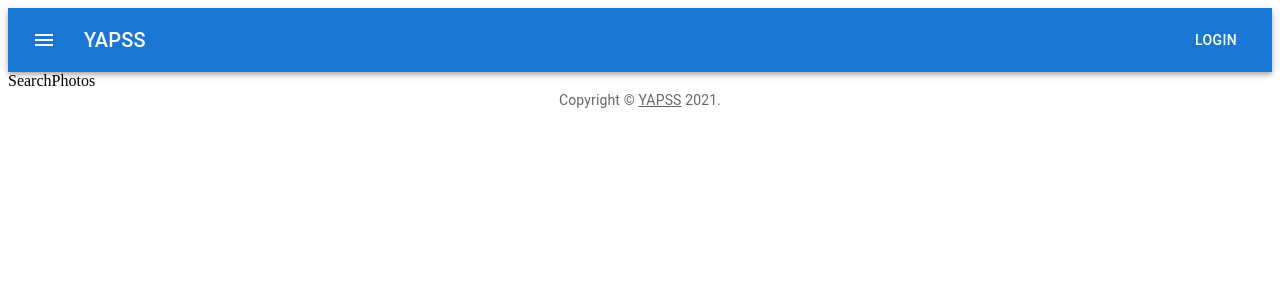
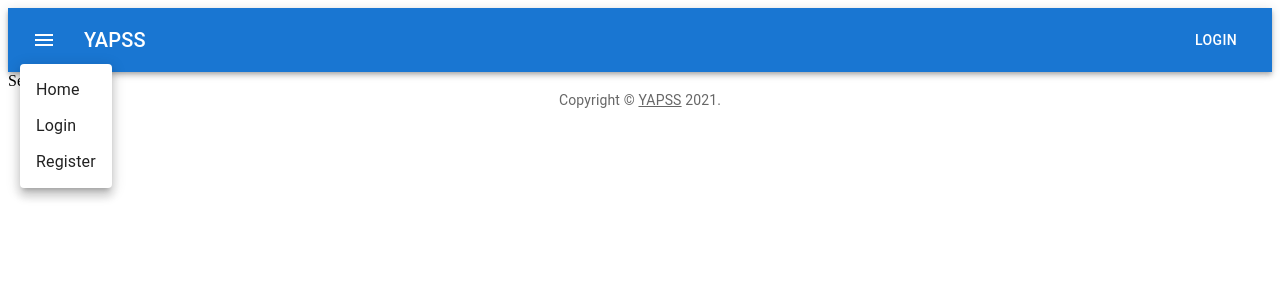
Before and after one commit to xaker00/yapss, a React (Create React App) app in the folder client/: page / in a window 1280 px wide. Both pictures are taken after a click on the button "menu". Shown: the top 300 px of the page. Built offline with nearby package versions, Linux system fonts and the light colour scheme; the HTML template or start-up script is replaced by a standard one; what apollo-upload-client would draw is missing.

Commit message:
working navbar menu closes issue #8

```diff
--- a/client/src/components/Navbar.js
+++ b/client/src/components/Navbar.js
@@ -7,6 +7,8 @@ import {
   IconButton,
   Toolbar,
   Typography,
+  Menu,
+  MenuItem,
 } from "@mui/material";
 
 import MenuIcon from "@material-ui/icons/Menu";
@@ -14,6 +16,16 @@ import MenuIcon from "@material-ui/icons/Menu";
 import Auth from "../utils/auth";
 
 export const Navbar = (props) => {
+  const [anchorEl, setAnchorEl] = React.useState(null);
+
+  const open = Boolean(anchorEl);
+  const handleClick = (event) => {
+    setAnchorEl(event.currentTarget);
+  };
+  const handleClose = () => {
+    setAnchorEl(null);
+  };
+
   return (
     <Box sx={{ flexGrow: 1 }}>
       <AppBar position="static">
@@ -23,10 +35,71 @@ export const Navbar = (props) => {
             edge="start"
             color="inherit"
             aria-label="menu"
+            onClick={handleClick}
             sx={{ mr: 2 }}
           >
             <MenuIcon />
           </IconButton>
+          <Menu
+            id="basic-menu"
+            anchorEl={anchorEl}
+            open={open}
+            onClose={handleClose}
+            MenuListProps={{
+              "aria-labelledby": "basic-button",
+            }}
+          >
+            <MenuItem
+              onClick={() => {
+                window.location.assign("/");
+              }}
+            >
+              Home
+            </MenuItem>
+            {Auth.loggedIn() && (
+              <MenuItem
+                onClick={() => {
+                  window.location.assign("/upload");
+                }}
+              >
+                Upload
+              </MenuItem>
+            )}
+            {Auth.loggedIn() && (
+              <MenuItem
+                onClick={() => {
+                  window.location.assign("/profile");
+                }}
+              >
+                Profile
+              </MenuItem>
+            )}
+            {!Auth.loggedIn() && (
+              <MenuItem
+                onClick={() => {
+                  window.location.assign("/login");
+                }}
+              >
+                Login
+              </MenuItem>
+            )}
+            {!Auth.loggedIn() && (
+              <MenuItem
+                onClick={() => {
+                  window.location.assign("/createUser");
+                }}
+              >
+                Register
+              </MenuItem>
+            )}
+            {Auth.loggedIn() && (
+              <MenuItem
+                onClick={Auth.logout}
+              >
+                Logout
+              </MenuItem>
+            )}
+          </Menu>
           <Typography
             variant="h6"
             component="div"
```
